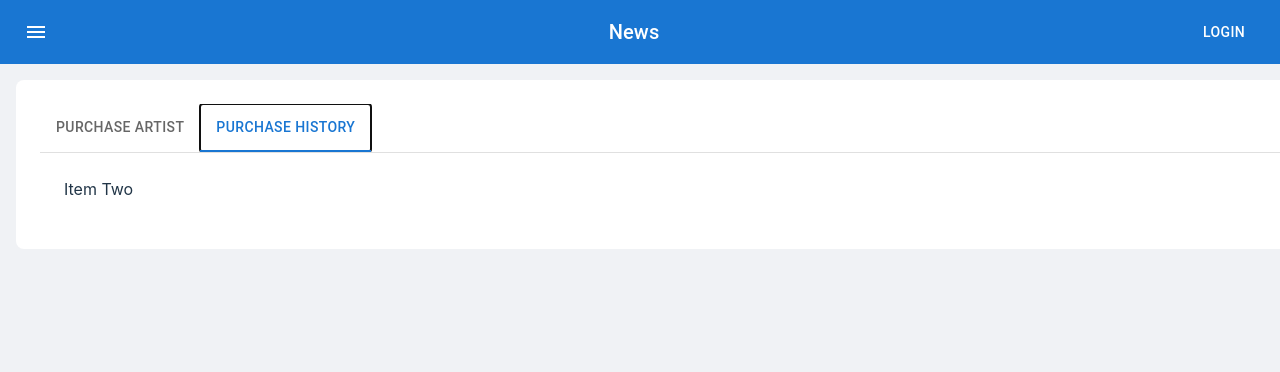
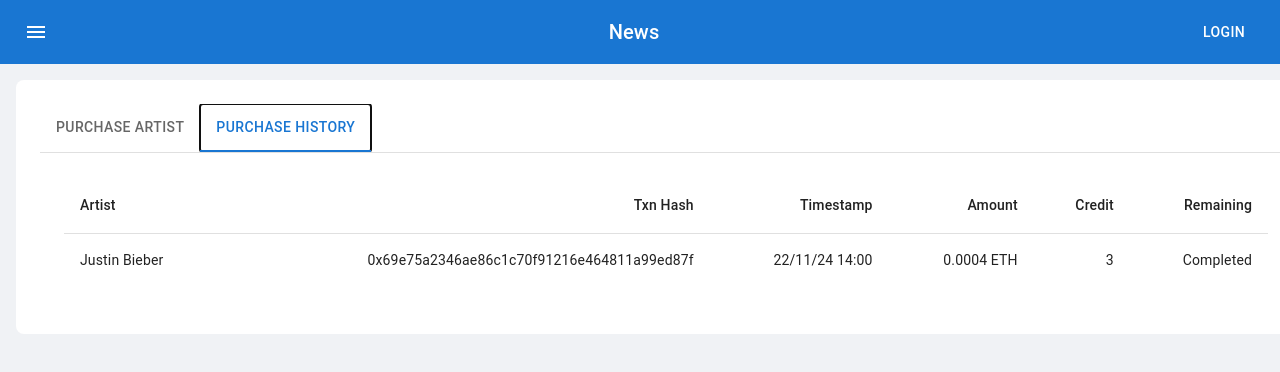
Before and after one commit to SeanTan7150/ethkl-zero-one, a React (Vite) app in the folder zeroone/: page /credit in a window 1280 px wide. Both pictures are taken after a click on the tab "PURCHASE HISTORY". Shown: the top 372 px of the page. Built offline with nearby package versions, Linux system fonts and the light colour scheme.

Commit message:
page: PurchaseHistoryTab

```diff
--- a/zeroone/src/pages/credit/CreditPage.jsx
+++ b/zeroone/src/pages/credit/CreditPage.jsx
@@ -1,26 +1,39 @@
 import React from "react";
 import PropTypes from "prop-types";
-// import { PurchasedArtistCard } from "..";
 import { PurchasedArtistCard } from "../../components";
 
 import {
   Box,
   Tabs,
   Tab,
-  Typography,
-  Avatar,
   Button,
-  Grid,
+  Table,
+  TableBody,
+  TableCell,
+  TableContainer,
+  TableHead,
+  TableRow,
   Paper,
-  List,
-  ListItem,
-  ListItemIcon,
-  ListItemText,
-  Divider,
-  Card,
-  CardContent,
-  IconButton,
 } from "@mui/material";
+
+function createData(name, transaction, timestamp, amount, credit, remaning) {
+  return { name, transaction, timestamp, amount, credit, remaning };
+}
+
+const rows = [
+  createData(
+    "Justin Bieber",
+    "0x69e75a2346ae86c1c70f91216e464811a99ed87f",
+    "22/11/24 14:00",
+    "0.0004 ETH",
+    3,
+    "Completed"
+  ),
+  // createData("Ice cream sandwich", 237, 9.0, 37, 4.3),
+  // createData("Eclair", 262, 16.0, 24, 6.0),
+  // createData("Cupcake", 305, 3.7, 67, 4.3),
+  // createData("Gingerbread", 356, 16.0, 49, 3.9),
+];
 
 function CustomTabPanel(props) {
   const { children, value, index, ...other } = props;
@@ -128,6 +141,44 @@ function PurchaseArtistTab() {
   );
 }
 
+function PurchaseHistoryTab() {
+  return (
+    <>
+      <TableContainer component={Box}>
+        <Table sx={{ minWidth: 650 }} aria-label="simple table">
+          <TableHead>
+            <TableRow>
+              <TableCell>Artist</TableCell>
+              <TableCell align="right">Txn Hash</TableCell>
+              <TableCell align="right">Timestamp</TableCell>
+              <TableCell align="right">Amount</TableCell>
+              <TableCell align="right">Credit</TableCell>
+              <TableCell align="right">Remaining</TableCell>
+            </TableRow>
+          </TableHead>
+          <TableBody>
+            {rows.map((row) => (
+              <TableRow
+                key={row.name}
+                sx={{ "&:last-child td, &:last-child th": { border: 0 } }}
+              >
+                <TableCell component="th" scope="row">
+                  {row.name}
+                </TableCell>
+                <TableCell align="right">{row.transaction}</TableCell>
+                <TableCell align="right">{row.timestamp}</TableCell>
+                <TableCell align="right">{row.amount}</TableCell>
+                <TableCell align="right">{row.credit}</TableCell>
+                <TableCell align="right">{row.remaning}</TableCell>
+              </TableRow>
+            ))}
+          </TableBody>
+        </Table>
+      </TableContainer>
+    </>
+  );
+}
+
 CustomTabPanel.propTypes = {
   children: PropTypes.node,
   index: PropTypes.number.isRequired,
@@ -176,7 +227,8 @@ export default function CreditPage() {
             <PurchaseArtistTab />
           </CustomTabPanel>
           <CustomTabPanel value={value} index={1}>
-            Item Two
+            {/* Item Two */}
+            <PurchaseHistoryTab />
           </CustomTabPanel>
         </Box>
       </Box>
```
